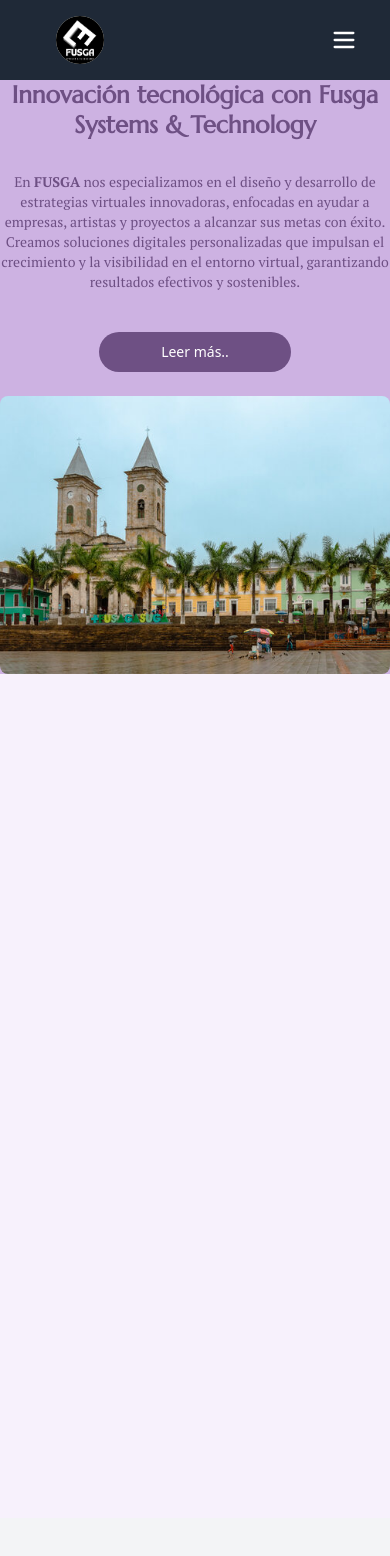
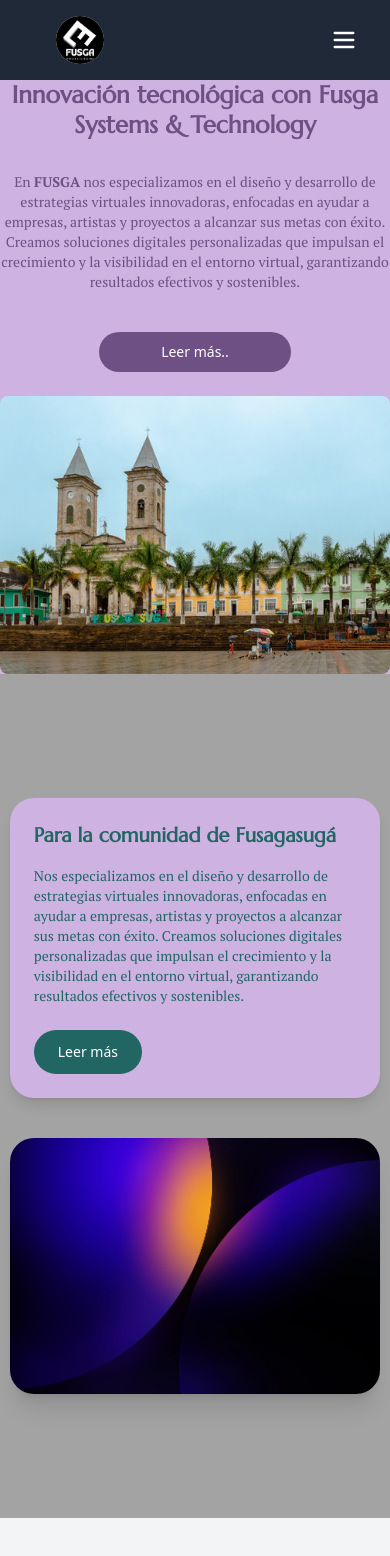
Before and after one commit to dagarciagil/Fusga, a React (Vite) app: page / in a window 390 px wide. Shown: the top 1556 px of the page. Built offline with nearby package versions, Linux system fonts and the light colour scheme.

Commit message:
Ajuste responsive comunity

```diff
--- a/src/pages/Home/components/Comunity.tsx
+++ b/src/pages/Home/components/Comunity.tsx
@@ -5,33 +5,33 @@ import { Link } from "react-router-dom";
 export const ComunityH = () => {
   return (
     // Container principal
-    <article className="flex h-screen content-center items-center justify-center bg-sweetPinkC overflow-hidden bg-no-repeat lg:h-screen">
-      <section className="relative w-[80%] h-[90%] flex justify-center items-center content-center flex-row rounded-3xl p-8 md:p-12 overflow-hidden">
+    <article className="flex flex-col min-h-screen items-center justify-center bg-neutral-400 overflow-hidden bg-no-repeat">
+      <section className="w-[95%] sm:w-[90%] h-auto flex flex-col lg:flex-row items-center justify-center gap-10 lg:gap-16 rounded-3xl">
+
         {/* Contenedor de la información */}
-        <div className="flex flex-col justify-center -left-[20rem] items-start relative z-10 w-[33rem] h-[30rem] bg-pinkC rounded-3xl p-8 shadow-lg md:p-10 ml-10">
-          {/* Título */}
-          <h2 className="text-2xl md:text-4xl font-bold mb-4 text-greenC">
+        <div className="bg-pinkC w-full sm:w-[90%] md:w-[80%] lg:w-[35rem] rounded-3xl shadow-lg p-6 sm:p-8 md:p-10">
+          <h2 className="text-xl sm:text-2xl md:text-3xl lg:text-4xl font-bold mb-4 text-greenC">
             Para la comunidad de Fusagasugá
           </h2>
-          {/* Descripción */}
-          <p className="text-sm text-greenC md:text-base mb-6 sm:text-base lg xl">
-            Nos especializamos en el diseño y desarrollo de estrategias
-            virtuales innovadoras, enfocadas en ayudar a empresas, artistas y
-            proyectos a alcanzar sus metas con éxito. Creamos soluciones
-            digitales personalizadas que impulsan el crecimiento y la
-            visibilidad en el entorno virtual, garantizando resultados
-            efectivos y sostenibles.
+          <p className="text-sm sm:text-base md:text-lg lg:text-base mb-6 text-greenC">
+            Nos especializamos en el diseño y desarrollo de estrategias virtuales innovadoras, enfocadas en ayudar a empresas, artistas y proyectos a alcanzar sus metas con éxito. Creamos soluciones digitales personalizadas que impulsan el crecimiento y la visibilidad en el entorno virtual, garantizando resultados efectivos y sostenibles.
           </p>
           <Link to="/comunity">
-            <button  className="bg-greenC hover:bg-purpleC text-white text-sm py-3 px-6 rounded-3xl transition duration-300">
+            <button className="bg-greenC hover:bg-purpleC text-white text-sm sm:text-base py-3 px-6 rounded-3xl transition duration-300">
               Leer más
             </button>
           </Link>
         </div>
-        {/* Contenedor de la imagen al lado derecho */}
-        <aside className="absolute left-[32rem] w-[40rem] h-[34rem] shadow-lg rounded-3xl bg-transparent overflow-hidden 2xl:left-[40rem]">
-          <img src={gradient_bg} alt="Aquí va la imagen" className="w-full h-full object-fill" />
+
+        {/* Contenedor de la imagen */}
+        <aside className="w-full sm:w-[90%] md:w-[80%] lg:w-[38rem] h-[16rem] sm:h-[22rem] md:h-[26rem] lg:h-[36rem] rounded-3xl overflow-hidden shadow-xl">
+          <img
+            src={gradient_bg}
+            alt="Fondo con diseño abstracto"
+            className="w-full h-full object-cover"
+          />
         </aside>
+
       </section>
     </article>
   );
```
